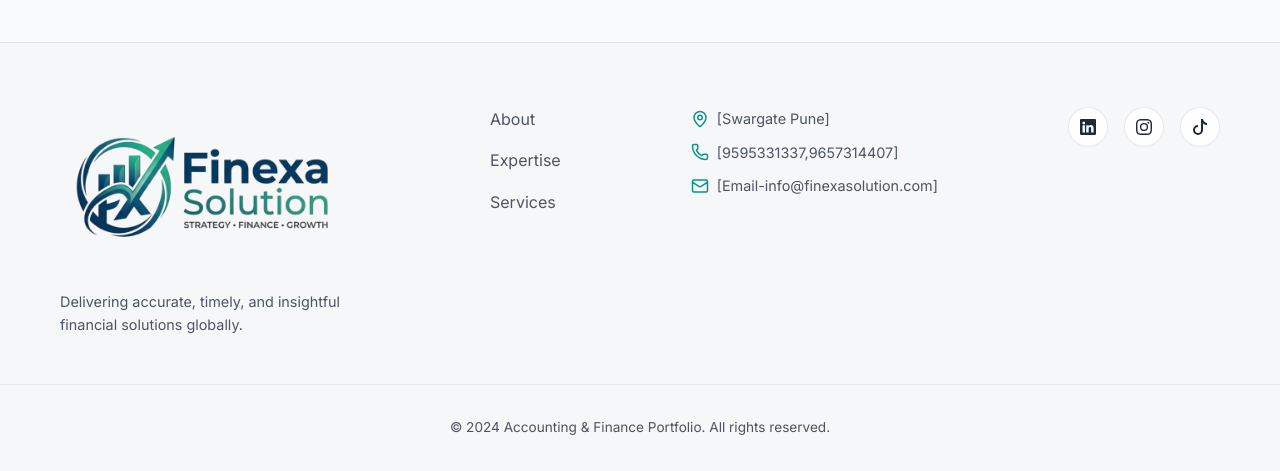
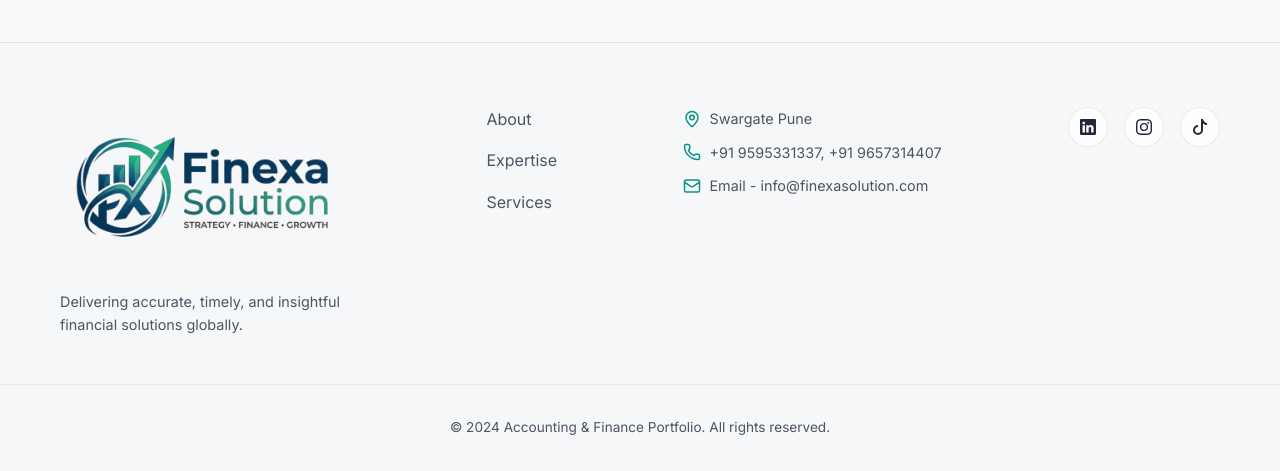
Before and after one commit to iconicpagehq/fineaxo-html, a PHP site: page / in a window 1280 px wide; the page is wider, and only the part inside the window is pictured. Shown: the part 5100-5571 px from the top of that part. Run offline with PHP 8.4, Linux system fonts and the light colour scheme; some libraries are stand-ins or nearby versions.

Commit message:
Remove error log and update footer contact info
Delete contact-submit-error.log (contains SMTP authentication errors) and update includes/footer.php to replace placeholder bracketed contact entries with real, formatted details: 'Swargate Pune', phone numbers prefixed with +91, and 'Email - info@finexasolution.com'. Improves footer display and removes a noisy/stale log file from the repository.

```diff
--- a/includes/footer.php
+++ b/includes/footer.php
@@ -14,11 +14,11 @@
         <div class="footer-contact"
             style="display: flex; flex-direction: column; gap: 0.6rem; color: var(--text-secondary); font-size: 0.9rem;">
             <span style="display: flex; align-items: center; gap: 0.5rem;"><i data-lucide="map-pin"
-                    style="width: 18px; color: var(--accent-gold);"></i> [Swargate Pune]</span>
+                    style="width: 18px; color: var(--accent-gold);"></i> Swargate Pune</span>
             <span style="display: flex; align-items: center; gap: 0.5rem;"><i data-lucide="phone"
-                    style="width: 18px; color: var(--accent-gold);"></i> [9595331337,9657314407]</span>
+                    style="width: 18px; color: var(--accent-gold);"></i> +91 9595331337, +91 9657314407</span>
             <span style="display: flex; align-items: center; gap: 0.5rem;"><i data-lucide="mail"
-                    style="width: 18px; color: var(--accent-gold);"></i> [Email-info@finexasolution.com]</span>
+                    style="width: 18px; color: var(--accent-gold);"></i> Email - info@finexasolution.com</span>
         </div>
         <div class="footer-social">
             <a href="#" aria-label="LinkedIn" class="social-link"><svg xmlns="http://www.w3.org/2000/svg" width="16"
```
Also changed, not shown: 1 other file.
